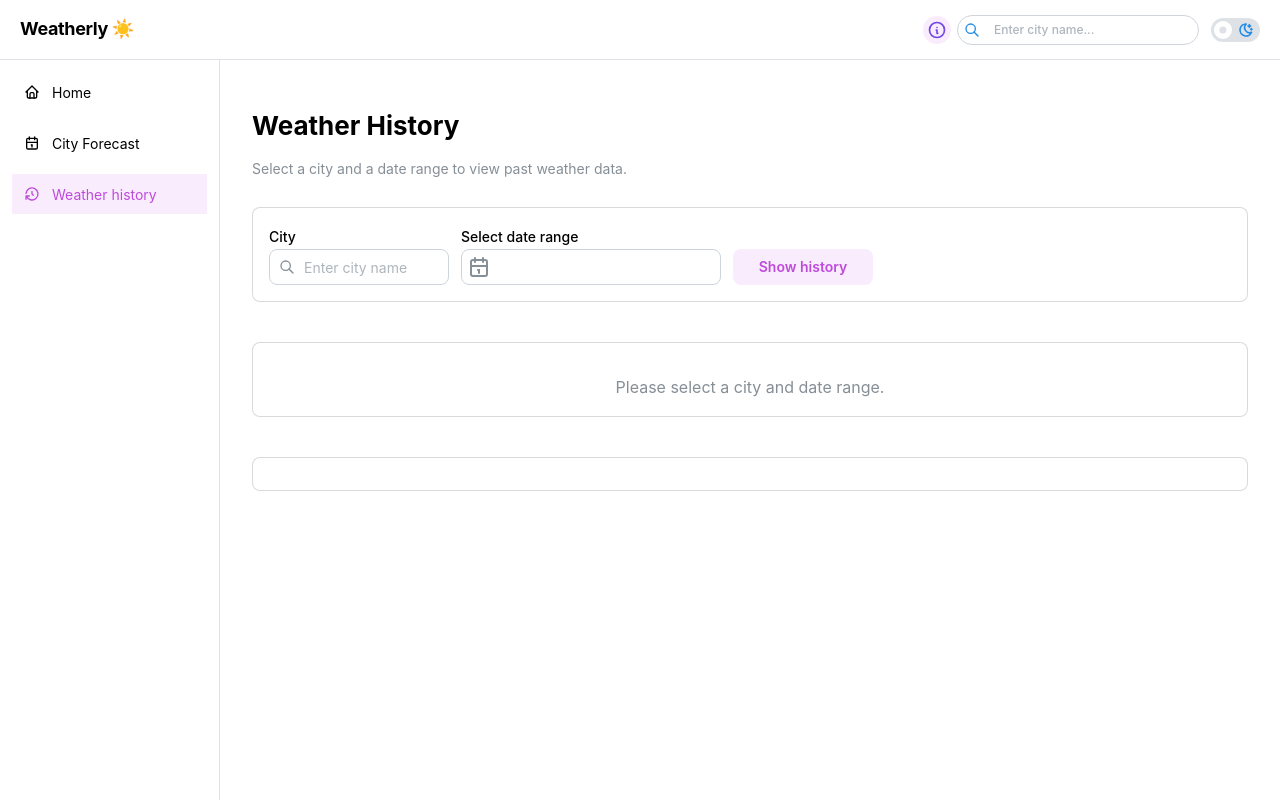
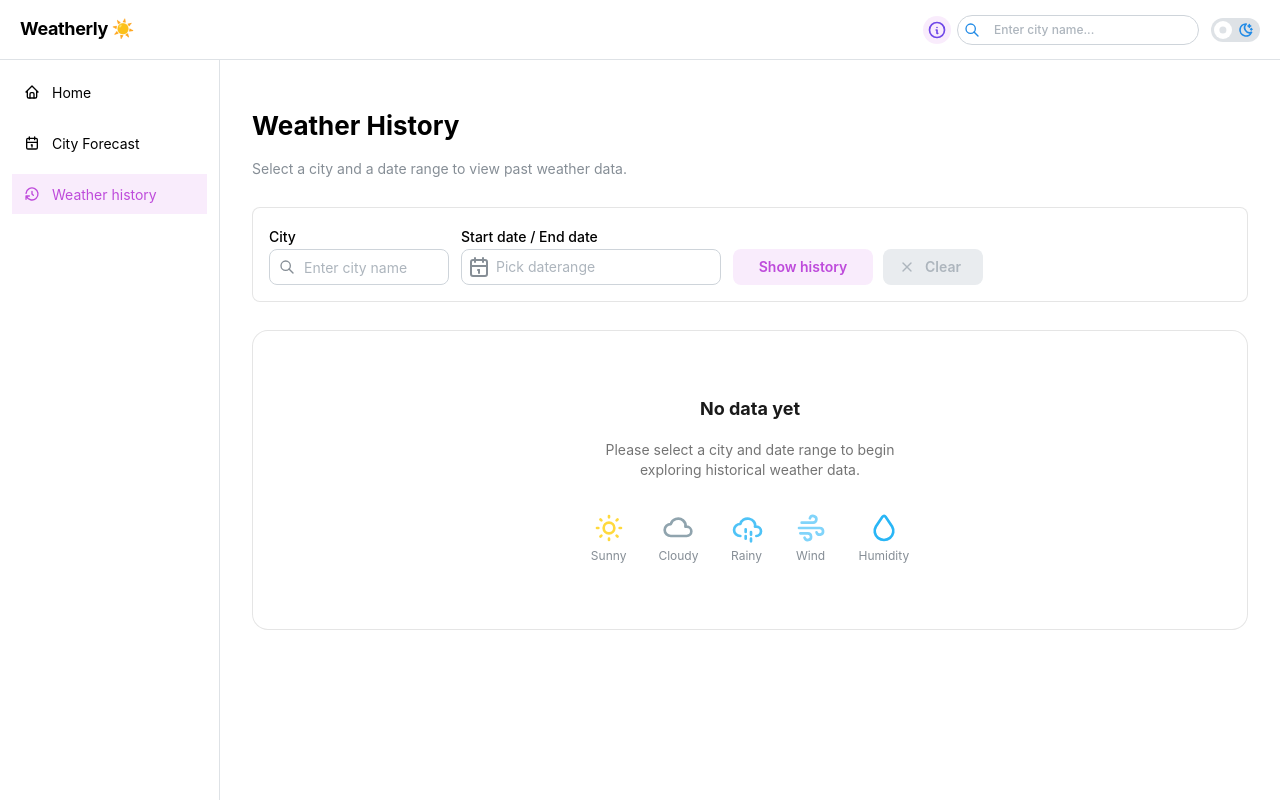
Before and after one commit to kiianskii/weather-project, a React app: page /history in a window 1280 px wide. Built offline with nearby package versions, Linux system fonts and the light colour scheme; the HTML template or start-up script is replaced by a standard one.

Commit message:
added notification, modified store

```diff
--- a/src/components/utils/WeatherPlaceholder.tsx
+++ b/src/components/utils/WeatherPlaceholder.tsx
@@ -1,4 +1,4 @@
-import { Card, Stack, Text, Group } from "@mantine/core";
+import { Card, Stack, Text, Group, useMantineColorScheme } from "@mantine/core";
 import {
   IconSun,
   IconCloud,
@@ -7,57 +7,87 @@ import {
   IconDroplet,
 } from "@tabler/icons-react";
 
-const WeatherPlaceholder = () => {
+interface WeatherPlaceholderProps {
+  title: string;
+  description: string;
+}
+
+const WeatherPlaceholder = ({
+  title,
+  description,
+}: WeatherPlaceholderProps) => {
+  const { colorScheme } = useMantineColorScheme();
+  const isDark = colorScheme === "dark";
+
+  const cardStyle = {
+    minHeight: 300,
+    display: "flex",
+    flexDirection: "column" as const,
+    justifyContent: "center",
+    alignItems: "center",
+    borderRadius: 16,
+    border: isDark
+      ? "1px solid rgba(255, 255, 255, 0.1)"
+      : "1px solid rgba(0,0,0,0.1)",
+    background: isDark ? "rgba(255,255,255,0.04)" : "rgba(255, 255, 255, 0.5)",
+    backdropFilter: "blur(8px)",
+    transition: "background 0.3s ease, border 0.3s ease",
+  };
+
+  const textColor = isDark ? "#f1f1f1" : "#1a1a1a";
+  const dimmedColor = isDark ? "rgba(255,255,255,0.65)" : "rgba(0,0,0,0.55)";
+
   return (
-    <Card
-      p="xl"
-      style={{
-        minHeight: 300,
-        display: "flex",
-        flexDirection: "column",
-        justifyContent: "center",
-        alignItems: "center",
-        borderRadius: 16,
-      }}
-    >
+    <Card p="xl" style={cardStyle} withBorder>
       <Stack
         gap="md"
         p="lg"
         style={{
-          //   background: "#f5f5f5",
           textAlign: "center",
           borderRadius: "1rem",
         }}
       >
-        <Text size="2xl" fw={700}>
-          Weather Forecast
-        </Text>
-        <Text size="md" color="dimmed" style={{ maxWidth: 320 }}>
-          Enter a city name in the search bar above to see detailed weather
-          information.
+        <Text size="lg" fw={700} style={{ color: textColor }}>
+          {title}
         </Text>
 
-        {/* Іконки */}
-        <Group gap="xl" style={{ marginTop: 16, justifyContent: "center" }}>
-          <Stack gap="xs" style={{ textAlign: "center" }}>
-            <IconSun size={36} color="#FFD93D" />
-            <Text size="sm">Sunny</Text>
+        <Text
+          size="sm"
+          style={{ color: dimmedColor, maxWidth: 320, margin: "0 auto" }}
+        >
+          {description}
+        </Text>
+
+        <Group gap="xl" mt="md" justify="center">
+          <Stack gap={4} align="center">
+            <IconSun size={32} color="#FFD93D" />
+            <Text size="xs" c="dimmed">
+              Sunny
+            </Text>
           </Stack>
-          <Stack gap="xs" style={{ textAlign: "center" }}>
-            <IconCloud size={36} color="#90A4AE" />
-            <Text size="sm">Cloudy</Text>
+          <Stack gap={4} align="center">
+            <IconCloud size={32} color="#90A4AE" />
+            <Text size="xs" c="dimmed">
+              Cloudy
+            </Text>
           </Stack>
-          <Stack gap="xs" style={{ textAlign: "center" }}>
-            <IconCloudRain size={36} color="#4FC3F7" />
-            <Text size="sm">Rainy</Text>
+          <Stack gap={4} align="center">
+            <IconCloudRain size={32} color="#4FC3F7" />
+            <Text size="xs" c="dimmed">
+              Rainy
+            </Text>
           </Stack>
-          <Stack gap="xs" style={{ textAlign: "center" }}>
-            <IconWind size={36} color="#81D4FA" />
-            <Text size="sm">Wind</Text>
+          <Stack gap={4} align="center">
+            <IconWind size={32} color="#81D4FA" />
+            <Text size="xs" c="dimmed">
+              Wind
+            </Text>
           </Stack>
-          <Stack gap="xs" style={{ textAlign: "center" }}>
-            <IconDroplet size={36} color="#29B6F6" />
-            <Text size="sm">Humidity</Text>
+          <Stack gap={4} align="center">
+            <IconDroplet size={32} color="#29B6F6" />
+            <Text size="xs" c="dimmed">
+              Humidity
+            </Text>
           </Stack>
         </Group>
       </Stack>
--- a/src/components/widgets/SearchBar.tsx
+++ b/src/components/widgets/SearchBar.tsx
@@ -1,4 +1,4 @@
-import { useState } from "react";
+import { useState, useEffect } from "react";
 import {
   TextInput,
   ActionIcon,
@@ -10,7 +10,13 @@ import {
   Box,
   useMantineColorScheme,
 } from "@mantine/core";
-import { IconSearch, IconX, IconPencil } from "@tabler/icons-react";
+import {
+  IconSearch,
+  IconX,
+  IconPencil,
+  IconAlertCircle,
+} from "@tabler/icons-react";
+import { notifications } from "@mantine/notifications";
 import { useNavigate } from "react-router-dom";
 import { useWeatherStore } from "../../store/weatherStore";
 import { InfoTooltip } from "../../shared/components/InfoTooltip";
@@ -19,24 +25,76 @@ const SearchBar = () => {
   const [query, setQuery] = useState("");
   const [editing, setEditing] = useState(false);
   const navigate = useNavigate();
-  const { city, setCity } = useWeatherStore();
+  const { city, setCity, fetchWeatherData, weatherError, clearWeatherError } =
+    useWeatherStore();
 
-  const label = "Search works with English names only.";
+  const { colorScheme } = useMantineColorScheme();
+  const isDark = colorScheme === "dark";
 
-  const handleSearch = () => {
+  const handleSearch = async () => {
     const trimmed = query.trim();
     if (trimmed) {
-      setCity(trimmed);
-      navigate(`/city`);
-      setQuery("");
-      setEditing(false);
+      try {
+        await fetchWeatherData(trimmed);
+        navigate(`/city`);
+        setQuery("");
+        setEditing(false);
+      } catch (err) {
+        console.error(err);
+      }
     }
   };
 
   const handleClear = () => setQuery("");
 
-  const { colorScheme } = useMantineColorScheme();
-  const isDark = colorScheme === "dark";
+  useEffect(() => {
+    if (weatherError) {
+      notifications.clean();
+      notifications.show({
+        id: "weather-error",
+        color: "red",
+        title: "Weather request failed",
+        icon: <IconAlertCircle size={20} />,
+        autoClose: 8000,
+        withCloseButton: true,
+        message:
+          weatherError === "City not found" ? (
+            <div style={{ lineHeight: 1.5 }}>
+              <span>
+                No results found. Please check for <strong>typos</strong> or try
+                a different <strong>spelling</strong>.
+              </span>
+              <br />
+              <span>
+                Ensure the city name is written in{" "}
+                <strong>English letters</strong>.
+              </span>
+            </div>
+          ) : (
+            weatherError
+          ),
+        styles: (theme) => ({
+          root: {
+            maxWidth: 440,
+            padding: "16px 18px",
+            borderRadius: theme.radius.md,
+            backgroundColor:
+              colorScheme === "dark"
+                ? theme.colors.dark[7]
+                : theme.colors.red[0],
+            border: `1px solid ${
+              colorScheme === "dark" ? theme.colors.red[7] : theme.colors.red[4]
+            }`,
+          },
+          title: { fontWeight: 700, marginBottom: 6 },
+          description: { fontSize: theme.fontSizes.sm },
+          icon: { marginTop: 4 },
+        }),
+      });
+
+      clearWeatherError();
+    }
+  }, [weatherError, clearWeatherError]);
 
   if (city && !editing) {
     return (
@@ -99,11 +157,15 @@ const SearchBar = () => {
     );
   }
 
+  // 🔍 Поле пошуку
   return (
     <Transition mounted={editing || !city} transition="fade" duration={200}>
       {(styles) => (
         <Flex style={{ ...styles, maxWidth: "100%" }} align="center" gap={6}>
-          <InfoTooltip size={20} label={label} />
+          <InfoTooltip
+            size={20}
+            label="Search works with English names only."
+          />
           <TextInput
             value={query}
             onChange={(e) => setQuery(e.currentTarget.value)}
--- a/src/components/widgets/WeatherHistory/WeatherHistoryForm.tsx
+++ b/src/components/widgets/WeatherHistory/WeatherHistoryForm.tsx
@@ -1,7 +1,7 @@
 import { useState } from "react";
-import { Button, TextInput, Box } from "@mantine/core";
+import { Button, TextInput, Box, Group } from "@mantine/core";
 import { DatePickerInput } from "@mantine/dates";
-import { IconCalendar, IconSearch } from "@tabler/icons-react";
+import { IconCalendar, IconSearch, IconX } from "@tabler/icons-react";
 import { useWeatherStore } from "../../../store/weatherStore";
 
 interface WeatherHistoryFormProps {
@@ -9,8 +9,10 @@ interface WeatherHistoryFormProps {
 }
 
 export function WeatherHistoryForm({ onSubmit }: WeatherHistoryFormProps) {
-  const { city: storedCity, dateRange, setDateRange } = useWeatherStore();
-  const [city, setCity] = useState(storedCity || "");
+  const { historyCity, dateRange, setDateRange, setHistoryCity, clearHistory } =
+    useWeatherStore();
+
+  const [city, setCity] = useState(historyCity || "");
 
   const handleSubmit = () => {
     if (!city || !dateRange?.[0] || !dateRange?.[1]) return;
@@ -24,6 +26,14 @@ export function WeatherHistoryForm({ onSubmit }: WeatherHistoryFormProps) {
     const endDate = formatDate(dateRange[1]);
 
     onSubmit(city, startDate, endDate);
+    setHistoryCity(city);
+  };
+
+  const handleClear = () => {
+    setCity("");
+    setDateRange([null, null]);
+    setHistoryCity(null);
+    clearHistory();
   };
 
   return (
@@ -32,7 +42,7 @@ export function WeatherHistoryForm({ onSubmit }: WeatherHistoryFormProps) {
         display: "flex",
         gap: 12,
         alignItems: "flex-end",
-        maxWidth: 650,
+        maxWidth: 750,
         flexWrap: "nowrap",
       }}
     >
@@ -47,7 +57,7 @@ export function WeatherHistoryForm({ onSubmit }: WeatherHistoryFormProps) {
 
       <DatePickerInput
         type="range"
-        label="Select date range"
+        label="Start date / End date"
         value={dateRange}
         onChange={setDateRange}
         valueFormat="YYYY MMM DD"
@@ -55,8 +65,11 @@ export function WeatherHistoryForm({ onSubmit }: WeatherHistoryFormProps) {
         clearable
         leftSection={<IconCalendar />}
         style={{ width: 260, minWidth: 260 }}
+        maxDate={new Date()}
+        placeholder="Pick daterange"
       />
 
+      <Group gap="xs" align="end">
         <Button
           onClick={handleSubmit}
           variant="light"
@@ -64,6 +77,18 @@ export function WeatherHistoryForm({ onSubmit }: WeatherHistoryFormProps) {
         >
           Show history
         </Button>
+
+        <Button
+          onClick={handleClear}
+          variant="light"
+          color="gray"
+          leftSection={<IconX size={16} />}
+          style={{ width: 100, minWidth: 100 }}
+          disabled={!city && !dateRange[0]}
+        >
+          Clear
+        </Button>
+      </Group>
     </Box>
   );
 }
--- a/src/components/widgets/WeatherHistory/WeatherHistoryView.tsx
+++ b/src/components/widgets/WeatherHistory/WeatherHistoryView.tsx
@@ -15,7 +15,7 @@ import { IconSun, IconCloud, IconCloudRain } from "@tabler/icons-react";
 import { useRef, useState, useEffect } from "react";
 
 export function WeatherHistoryView() {
-  const { history, loading, city } = useWeatherStore();
+  const { history, loadingHistory, historyCity } = useWeatherStore();
   const { colorScheme } = useMantineColorScheme();
   const isDark = colorScheme === "dark";
 
@@ -31,7 +31,7 @@ export function WeatherHistoryView() {
     }
   }, [history]);
 
-  if (loading) {
+  if (loadingHistory) {
     return (
       <Center style={{ minHeight: 200 }}>
         <Loader size="lg" />
@@ -42,7 +42,7 @@ export function WeatherHistoryView() {
   if (!history?.daily?.time?.length) {
     return (
       <Text c="dimmed" ta="center" mt="md">
-        {city
+        {historyCity
           ? "No historical data available for the selected dates."
           : "Please select a city and date range."}
       </Text>
@@ -54,7 +54,9 @@ export function WeatherHistoryView() {
   return (
     <Stack gap="lg">
       <Text fw={600} size="lg" ta="center">
-        {city ? `Historical Weather for ${city}` : "Historical Weather"}
+        {historyCity
+          ? `Historical Weather for ${historyCity}`
+          : "Historical Weather"}
       </Text>
 
       <Spoiler
@@ -88,10 +90,12 @@ export function WeatherHistoryView() {
                     display: "flex",
                     flexDirection: "column",
                     justifyContent: "space-between",
+                    background: isDark
+                      ? "rgba(30,30,30,0.6)"
+                      : "rgba(255,255,255,0.05)",
                     border: isDark
-                      ? "1px solid rgba(140, 140, 140, 0.69)"
-                      : "1px solid rgba(0, 0, 0, 0.1)",
-                    background: isDark ? "rgba(255,255,255,0.03)" : "#fff",
+                      ? "1px solid rgba(255,255,255,0.1)"
+                      : "1px solid rgba(0,0,0,0.15)",
                   }}
                 >
                   <Stack align="center" gap="sm">
--- a/src/components/widgets/WeatherHistory/WeatherTrends.tsx
+++ b/src/components/widgets/WeatherHistory/WeatherTrends.tsx
@@ -35,9 +35,9 @@ interface WeatherHistory {
 }
 
 export function WeatherTrendsDashboard() {
-  const { history, city } = useWeatherStore() as {
+  const { history, historyCity } = useWeatherStore() as {
     history: WeatherHistory | null;
-    city?: string;
+    historyCity?: string;
   };
   const theme = useMantineTheme();
   const { colorScheme } = useMantineColorScheme();
@@ -75,24 +75,23 @@ export function WeatherTrendsDashboard() {
         : 0,
   }));
 
-  // кольори залежно від теми
   const axisColor = isDark ? "rgba(255,255,255,0.6)" : "rgba(0,0,0,0.7)";
   const gridColor = isDark ? "rgba(255,255,255,0.08)" : "rgba(0,0,0,0.08)";
   const tooltipBg = isDark ? "rgba(30,30,30,0.8)" : "#fff";
   const tooltipLabel = isDark ? "#fff" : "#000";
 
   const cardStyle = {
-    background: isDark ? "rgba(255,255,255,0.04)" : "#fff",
+    backdropFilter: "blur(4px)",
+    background: isDark ? "rgba(30,30,30,0.6)" : "rgba(255,255,255,0.05)",
     border: isDark
       ? "1px solid rgba(255,255,255,0.1)"
-      : "1px solid rgba(0,0,0,0.1)",
-    backdropFilter: "blur(4px)",
+      : "1px solid rgba(0,0,0,0.15)",
   };
 
   return (
     <Stack gap="lg">
       <Text fw={600} size="lg" ta="center">
-        {city ? `Weather Trends for ${city}` : "Weather Trends"}
+        {historyCity ? `Weather Trends for ${historyCity}` : "Weather Trends"}
       </Text>
 
       <SegmentedControl
@@ -104,7 +103,7 @@ export function WeatherTrendsDashboard() {
           { label: "Sunshine", value: "sunshine" },
         ]}
         fullWidth
-        radius="lg"
+        radius="xl"
       />
 
       <Card withBorder radius="lg" p="lg" style={cardStyle}>
--- a/src/pages/CityWeather.tsx
+++ b/src/pages/CityWeather.tsx
@@ -1,5 +1,5 @@
 import { useEffect } from "react";
-import { Stack, Text, Flex } from "@mantine/core";
+import { Stack, Text, Flex, Loader } from "@mantine/core";
 import WeatherCard from "../components/widgets/cards/WeatherCard";
 import HourlyForecast from "../components/widgets/CityWeatherWidgets/HourlyForecast";
 import WeeklyForecast from "../components/widgets/CityWeatherWidgets/WeeklyForecast";
@@ -12,34 +12,32 @@ import WindOverview from "../components/widgets/CityWeatherWidgets/WindOverview"
 import ShortCards from "../components/widgets/CityWeatherWidgets/ShortCards";
 
 const CityWeather = () => {
-  const { weather, loading, error, fetchWeatherData, city } = useWeatherStore();
+  const { weather, loadingWeather, city } = useWeatherStore();
 
-  useEffect(() => {
-    if (city) {
-      fetchWeatherData(city);
-    }
-  }, [city, fetchWeatherData]);
-
-  if (!city) {
+  if (!city || !weather) {
     return (
       <Stack gap="lg" style={{ padding: "1rem", width: "100%" }}>
-        <WeatherPlaceholder />
+        <WeatherPlaceholder
+          title="Weather Forecast"
+          description="Enter a city name in the search bar above to see detailed weather information."
+        />
       </Stack>
     );
   }
 
-  if (!weather) return null;
-
   return (
     <Stack gap="lg" style={{ padding: "1rem", width: "100%" }}>
-      {loading && <Text ta="center">Loading...</Text>}
-      {error && (
-        <Text c="red" ta="center">
-          {error}
-        </Text>
+      {loadingWeather && (
+        <Flex
+          justify="center"
+          align="center"
+          style={{ height: "80vh", width: "100%" }}
+        >
+          <Loader size="lg" />
+        </Flex>
       )}
 
-      {!loading && (
+      {!loadingWeather && (
         <>
           <Flex align="flex-start" gap="xl" style={{ width: "100%" }}>
             <WeatherCard weather={weather} />
--- a/src/pages/WeatherHistoryPage.tsx
+++ b/src/pages/WeatherHistoryPage.tsx
@@ -1,47 +1,97 @@
-import { useState } from "react";
+import { useState, useEffect } from "react";
 import {
   Container,
   Stack,
   Title,
   Text,
   Card,
-  Divider,
   useMantineColorScheme,
+  Center,
+  Loader,
 } from "@mantine/core";
+import { notifications } from "@mantine/notifications";
+import { IconAlertCircle } from "@tabler/icons-react";
+
 import { useWeatherStore } from "../store/weatherStore";
 import { WeatherHistoryForm } from "../components/widgets/WeatherHistory/WeatherHistoryForm";
 import { WeatherHistoryView } from "../components/widgets/WeatherHistory/WeatherHistoryView";
 import { WeatherTrendsDashboard } from "../components/widgets/WeatherHistory/WeatherTrends";
+import WeatherPlaceholder from "../components/utils/WeatherPlaceholder";
 
 export default function WeatherHistoryPage() {
   const { colorScheme } = useMantineColorScheme();
   const isDark = colorScheme === "dark";
 
-  const { setCity, fetchHistoricalWeatherData } = useWeatherStore();
+  const {
+    setHistoryCity,
+    fetchHistoricalWeatherData,
+    history,
+    historyError,
+    clearHistoryError,
+  } = useWeatherStore();
 
-  const [error, setError] = useState<string | null>(null);
+  const [loading, setLoading] = useState(false);
 
   const handleSubmit = async (
     city: string,
     startDate: string,
     endDate: string
   ) => {
+    setLoading(true);
     try {
-      setError(null);
-      setCity(city);
+      setHistoryCity(city);
       await fetchHistoricalWeatherData(city, startDate, endDate);
-    } catch (err: any) {
-      setError(err.message || "Failed to fetch historical weather");
+    } catch (err) {
+      console.error(err);
     } finally {
+      setLoading(false);
     }
   };
 
-  // Спільний стиль для Card з адаптацією під теми
+  useEffect(() => {
+    if (historyError) {
+      notifications.show({
+        id: "history-error",
+        title: "Historical weather request failed",
+        color: "red",
+        icon: <IconAlertCircle size={20} />,
+        message:
+          historyError === "City not found" ? (
+            <div style={{ lineHeight: 1.5 }}>
+              <span>
+                No matching results. Try another spelling or date range and
+                check for <strong>typos</strong>.
+              </span>
+              <br />
+              <span>
+                Make sure the city name is written in{" "}
+                <strong>English letters</strong>.
+              </span>
+            </div>
+          ) : (
+            historyError
+          ),
+        autoClose: 5000,
+        radius: "md",
+        withBorder: true,
+        style: {
+          maxWidth: 420,
+          whiteSpace: "normal",
+          lineHeight: 1.5,
+        },
+      });
+
+      // очищення після показу
+      clearHistoryError();
+    }
+  }, [historyError, clearHistoryError]);
+
   const cardStyle = {
-    background: isDark ? "rgba(30,30,30,0.6)" : "rgba(255, 255, 255, 0.05)",
     border: isDark
-      ? "1px solid rgba(255,255,255,0.1)"
-      : "1px solid rgba(0, 0, 0, 0.15)",
+      ? "1px solid rgba(140, 140, 140, 0.69)"
+      : "1px solid rgba(0, 0, 0, 0.1)",
+    background: isDark ? "rgba(255,255,255,0.03)" : "#fff",
+    transition: "background 0.3s ease, border 0.3s ease, transform 0.2s ease",
   };
 
   return (
@@ -56,21 +106,26 @@ export default function WeatherHistoryPage() {
           <WeatherHistoryForm onSubmit={handleSubmit} />
         </Card>
 
-        {/* <Divider my="md" /> */}
+        {history ? (
+          <>
+            <Card my="sm" withBorder radius="md" p="md" style={cardStyle}>
+              <WeatherHistoryView />
+            </Card>
 
-        {error && (
-          <Text c="red" ta="center">
-            {error}
-          </Text>
+            <Card my="sm" withBorder radius="md" p="md" style={cardStyle}>
+              <WeatherTrendsDashboard />
+            </Card>
+          </>
+        ) : loading ? (
+          <Center h="40vh">
+            <Loader size="xl" />
+          </Center>
+        ) : (
+          <WeatherPlaceholder
+            title="No data yet"
+            description="Please select a city and date range to begin exploring historical weather data."
+          />
         )}
-
-        <Card my="sm" withBorder radius="md" p="md" style={cardStyle}>
-          <WeatherHistoryView />
-        </Card>
-
-        <Card my="sm" withBorder radius="md" p="md" style={cardStyle}>
-          <WeatherTrendsDashboard />
-        </Card>
       </Stack>
     </Container>
   );
--- a/src/store/weatherStore.ts
+++ b/src/store/weatherStore.ts
@@ -14,33 +14,54 @@ interface WeatherData {
 interface WeatherStore {
   weather: WeatherData | null;
   history: any | null;
+  loadingWeather: boolean;
+  loadingHistory: boolean;
+
+  weatherError: string | null;
+  historyError: string | null;
+
+  city: string | null;
+  historyCity: string | null;
   dateRange: DatesRangeValue;
-  loading: boolean;
-  error: string | null;
-  city: string | null;
+
   fetchWeatherData: (city: string) => Promise<void>;
   fetchHistoricalWeatherData: (
     city: string,
     start: string,
     end: string
   ) => Promise<void>;
+
   clearWeather: () => void;
   clearHistory: () => void;
   setCity: (city: string | null) => void;
+  setHistoryCity: (city: string | null) => void;
   setDateRange: (cred: DatesRangeValue) => void;
+  clearWeatherError: () => void;
+  clearHistoryError: () => void;
 }
 
 export const useWeatherStore = create<WeatherStore>((set) => ({
   weather: null,
   history: null,
-  loading: false,
-  error: null,
+
+  loadingWeather: false,
+  loadingHistory: false,
+
+  weatherError: null,
+  historyError: null,
+
   city: null,
+  historyCity: null,
   dateRange: [null, null],
 
   fetchWeatherData: async (city: string) => {
     try {
-      set({ loading: true, error: null });
+      set({
+        loadingWeather: true,
+        weatherError: null,
+        weather: null,
+        city: null,
+      });
 
       const geo = await axios.get(
         "https://geocoding-api.open-meteo.com/v1/search",
@@ -55,19 +76,25 @@ export const useWeatherStore = create<WeatherStore>((set) => ({
 
       set({
         weather: { ...data, city: location.name },
-        loading: false,
+        loadingWeather: false,
+        city: location.name,
       });
     } catch (err: any) {
       set({
-        error: err.message || "Failed to fetch weather data",
-        loading: false,
+        weatherError: err.message || "Failed to fetch weather data",
+        loadingWeather: false,
       });
     }
   },
 
   fetchHistoricalWeatherData: async (city, startDate, endDate) => {
     try {
-      set({ loading: true, error: null });
+      set({
+        loadingHistory: true,
+        historyError: null,
+        history: null,
+        historyCity: null,
+      });
 
       const geo = await axios.get(
         "https://geocoding-api.open-meteo.com/v1/search",
@@ -86,20 +113,38 @@ export const useWeatherStore = create<WeatherStore>((set) => ({
       );
 
       set({
-        history: historyData, // окремо
-        loading: false,
-        city: location.name,
+        history: historyData,
+        loadingHistory: false,
+        historyCity: location.name,
       });
     } catch (err: any) {
       set({
-        error: err.message || "Failed to fetch historical data",
-        loading: false,
+        historyError: err.message || "Failed to fetch historical data",
+        loadingHistory: false,
       });
     }
   },
 
   setCity: (city: string | null) => set({ city }),
-  clearWeather: () => set({ weather: null, error: null }),
-  clearHistory: () => set({ history: null, error: null }),
+  setHistoryCity: (city: string | null) => set({ historyCity: city }),
   setDateRange: (cred: DatesRangeValue) => set({ dateRange: cred }),
+
+  clearWeather: () =>
+    set({
+      weather: null,
+      weatherError: null,
+      city: null,
+      loadingWeather: false,
+    }),
+  clearWeatherError: () => set({ weatherError: null }),
+  clearHistoryError: () => set({ weatherError: null }),
+
+  clearHistory: () =>
+    set({
+      history: null,
+      historyError: null,
+      historyCity: null,
+      dateRange: [null, null],
+      loadingHistory: false,
+    }),
 }));
```
Lines whose indentation alone changed are shown as unchanged.
